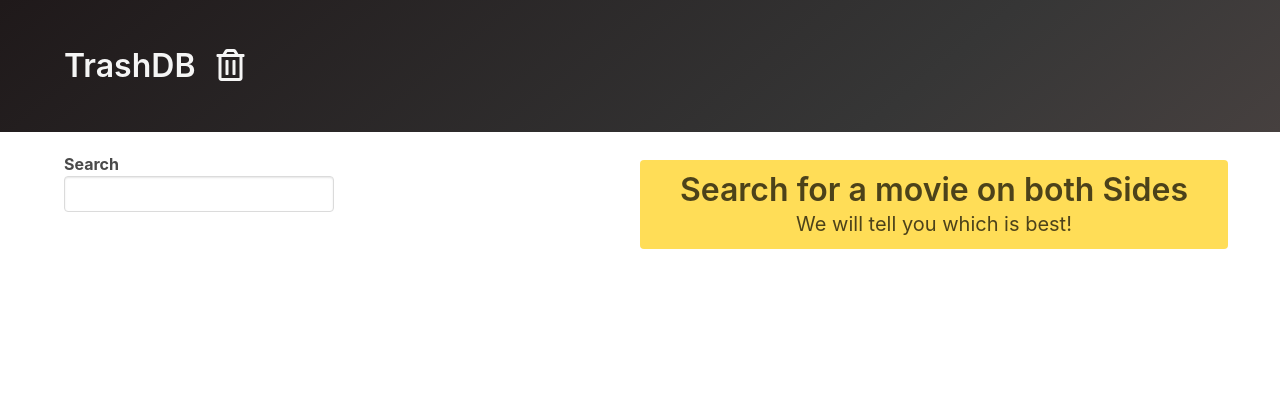
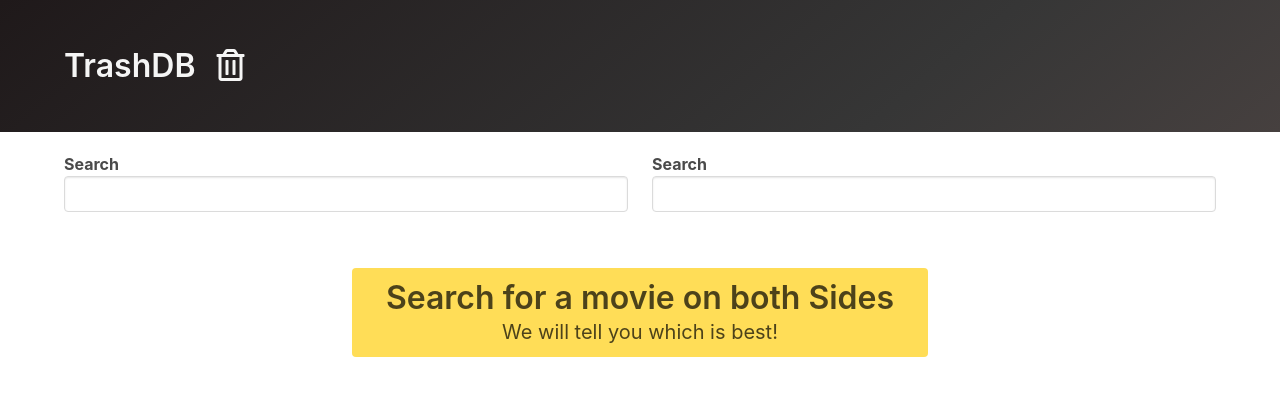
Before and after one commit to SpyrosGeo/trashdb, a plain HTML site: page index.html in a window 1280 px wide. Drawn offline with nearby package versions, Linux system fonts and the light colour scheme.

Commit message:
refactored the createautocomplete func to be more reusabled by creating the autocompleteConfig obj

```diff
--- a/index.html
+++ b/index.html
@@ -30,11 +30,11 @@
     <div class="column">
       <div id="right-autocomplete"></div>
     </div>
-    <div class="column is-half notification is-warning tutorial">
-      <h1 class="title">Search for a movie on both Sides</h1>
-      <p class="subtitle">We will tell you which is best!</p>
-    </div>
   </div>
+      <div class="column is-half notification is-warning tutorial">
+        <h1 class="title">Search for a movie on both Sides</h1>
+        <p class="subtitle">We will tell you which is best!</p>
+      </div>
 
   </div>
   <script src="utils.js"></script>
--- a/index.js
+++ b/index.js
@@ -12,22 +12,19 @@ const onMovieSelect = async (movieId) => {
 }
 
 
-
-
-createAutoComplete({
-    root: document.querySelector('#left-autocomplete'),
-    renderOption: (movie) =>{
+const autoCompleteConfig= {
+    renderOption: (movie) => {
         const imgSrc = movie.Poster === 'N/A' ? '' : movie.Poster;
         return `
             <img src="${imgSrc}"/>
             ${movie.Title} (${movie.Year})
             `;
     },
-    onOptionSelect: async(movie)=>{
+    onOptionSelect: async (movie) => {
         const details = await onMovieSelect(movie.imdbID)
         document.querySelector('#summary').innerHTML = movieTemplate(details)
     },
-    inputValue(movie){
+    inputValue(movie) {
         return movie.Title;
     },
     fetchData: async (searchTerm) => {
@@ -42,6 +39,16 @@ createAutoComplete({
         }
         return (response.data.Search)
     }
+}
+
+createAutoComplete({
+    ...autoCompleteConfig,
+    root: document.querySelector('#left-autocomplete'),
+
+})
+createAutoComplete({
+    ...autoCompleteConfig,
+    root: document.querySelector('#right-autocomplete'),
 
 })
 
```
